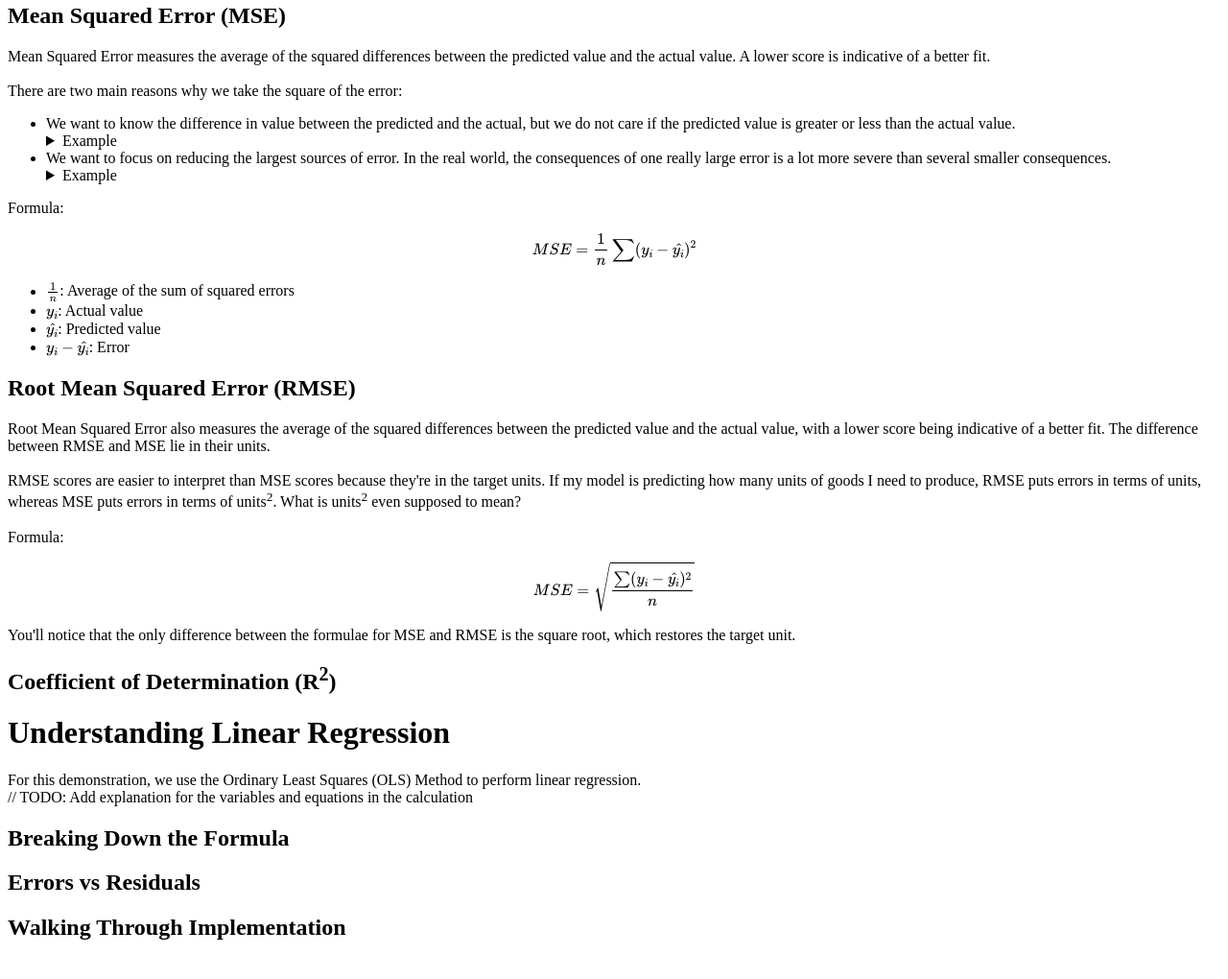
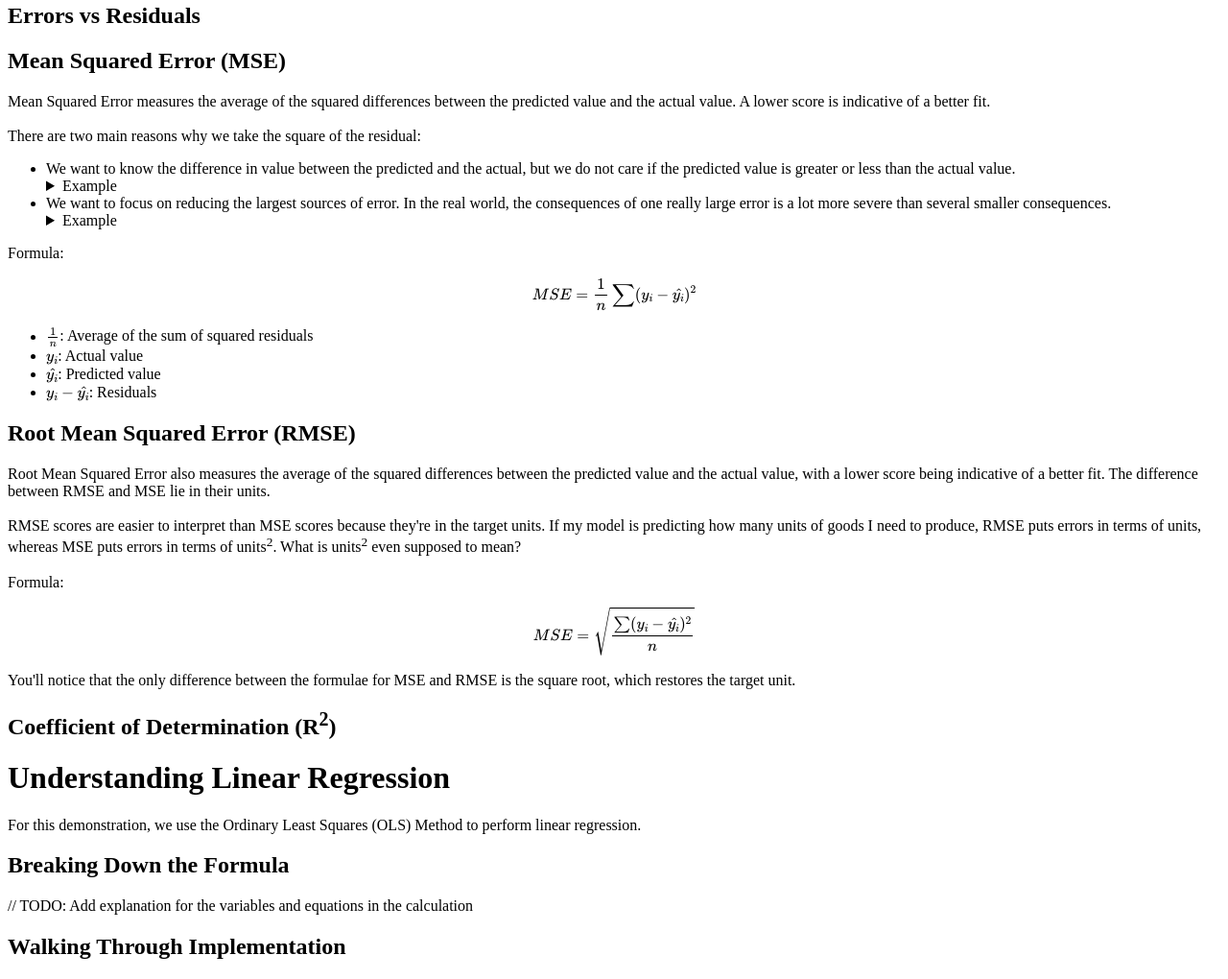
Before and after one commit to Jsk07211/demand-curve-generator, a plain HTML site: page index.html in a window 1280 px wide. Shown: the part 733-1753 px from the top of the page at 96% size. Drawn offline with nearby package versions, Linux system fonts and the light colour scheme; some packages are replaced by stand-ins of ours.

Commit message:
todo: clarify error from residual

```diff
--- a/index.html
+++ b/index.html
@@ -37,14 +37,14 @@
         </ul>
     </div>
     <div>
-
+        <h2>Errors vs Residuals</h2>
         <h2>Mean Squared Error (MSE)</h2>
         <p>
             Mean Squared Error measures the average of the squared differences between the predicted value and the
             actual value. A lower score is indicative of a better fit.
 
             </br></br>
-            There are two main reasons why we take the square of the error:
+            There are two main reasons why we take the square of the residual:
         <ul>
             <li>
                 We want to know the difference in value between the predicted and the actual, but we do not care if the
@@ -54,11 +54,11 @@
                     <p>
                         <strong>Case 1:</strong></br>
                         Actual = 4, Predicted = 2</br>
-                        \(error = 4 - 2 = 2\)
+                        \(residual = 4 - 2 = 2\)
                         </br></br>
                         <strong>Case 2:</strong></br>
                         Actual = 2, Predicted = 4</br>
-                        \(error = 2 - 4 = -2\)
+                        \(residual = 2 - 4 = -2\)
                         </br></br>
                         In both cases, what really matters is that there is a difference of 2 between the actual and
                         predicted value, not that the predicted value is greater or less than the actual value.
@@ -83,8 +83,7 @@
                         they only demand for 6 units.
                         </br></br>
                         We see that the impact of a single, large error has the potential for more disasterous results
-                        than
-                        several smaller errors.
+                        than several smaller errors.
                     </p>
                 </details>
             </li>
@@ -93,7 +92,7 @@
         $$ MSE = \frac{1}{n} \sum (y_i - \hat{y_i})^2 $$
         <ul>
             <li>
-                \(\frac{1}{n}\): Average of the sum of squared errors
+                \(\frac{1}{n}\): Average of the sum of squared residuals
             </li>
             <li>
                 \(y_i\): Actual value
@@ -102,7 +101,7 @@
                 \(\hat{y_i}\): Predicted value
             </li>
             <li>
-                \(y_i - \hat{y_i}\): Error
+                \(y_i - \hat{y_i}\): Residuals
             </li>
         </ul>
         </p>
@@ -126,12 +125,11 @@
         <h1>Understanding Linear Regression</h1>
         <p>
             For this demonstration, we use the Ordinary Least Squares (OLS) Method to perform linear regression.
-
-            </br>
+        </p>
+        <h2>Breaking Down the Formula</h2>
+        <p>
             // TODO: Add explanation for the variables and equations in the calculation
         </p>
-        <h2>Breaking Down the Formula</h2>
-        <h2>Errors vs Residuals</h2>
         <h2>Walking Through Implementation</h2>
     </div>
 
```
